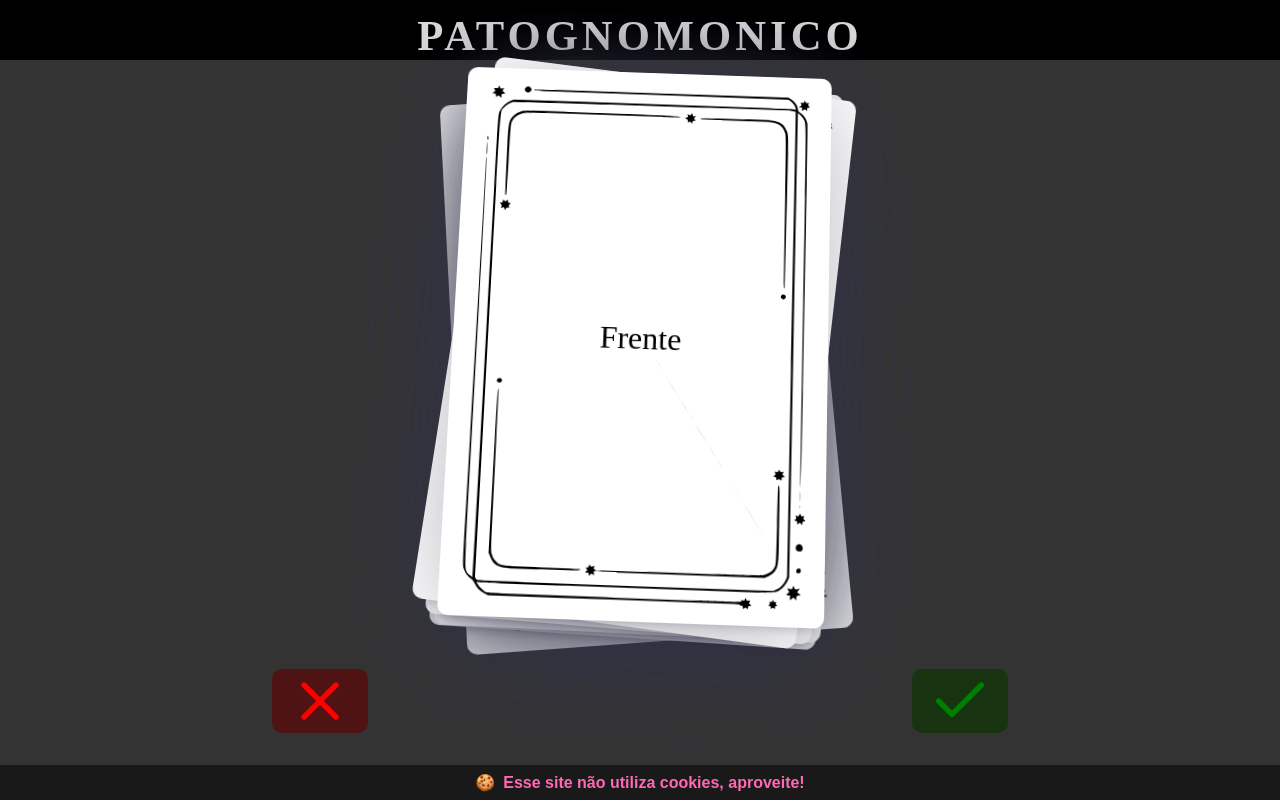
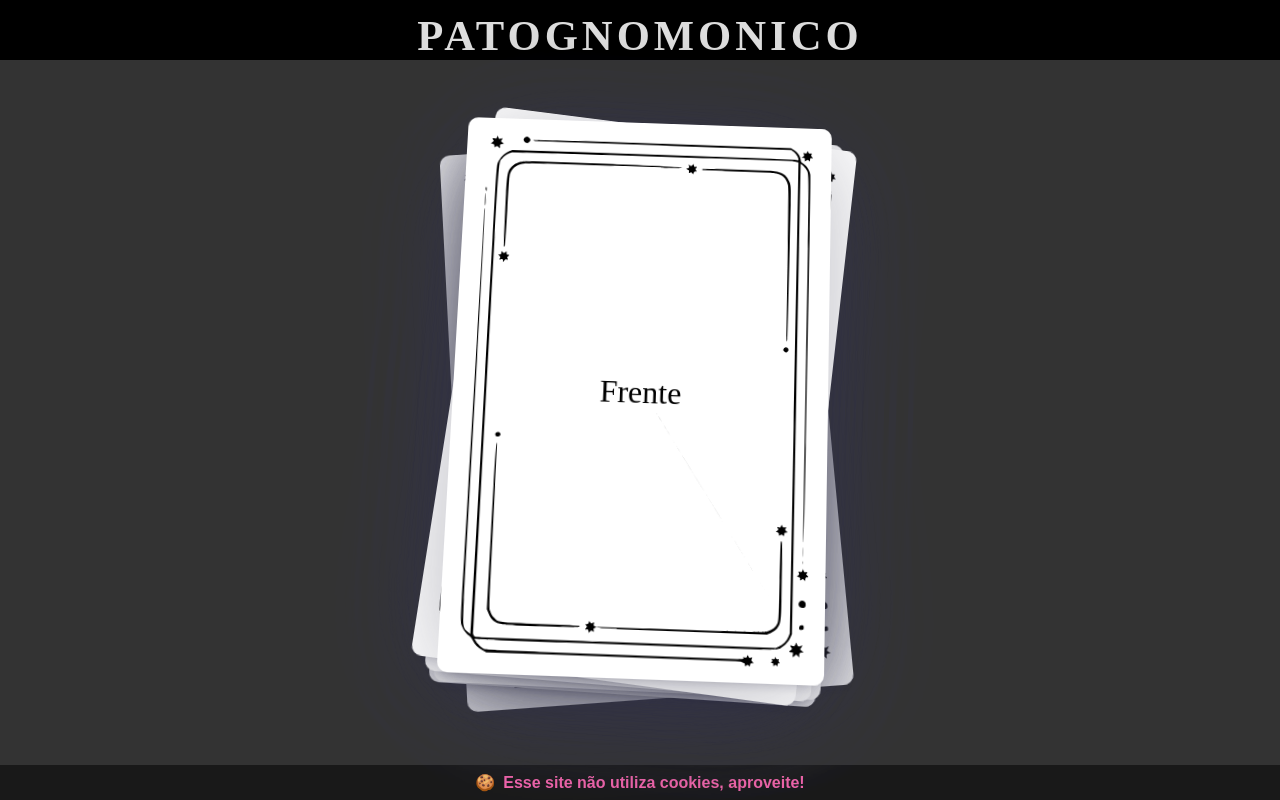
Before and after one commit to TarsiSurdi/sanequiz, a React (Vite) app: page / in a window 1280 px wide. Built offline with nearby package versions, Linux system fonts and the light colour scheme; a web font is replaced by a local one.

Commit message:
Removed controls

```diff
--- a/src/App.tsx
+++ b/src/App.tsx
@@ -16,7 +16,7 @@ function App() {
       </Header>
       <GameWrapper>
         <Deck />
-        <Controls />
+        {/* <Controls /> */}
       </GameWrapper>
       <Footer />
     </div>
--- a/src/components/Deck/Deck.tsx
+++ b/src/components/Deck/Deck.tsx
@@ -19,13 +19,8 @@ const cards = [
 ];
 
 const Wrapper = styled.div`
-  margin-top: 20px;
-
-  width: 75%;
-  height: 90%;
-
-  max-width: 450px;
-  max-height: 600px;
+  width: 80%;
+  height: 80%;
 
   display: grid;
   grid-template: 1fr / 1fr;
--- a/src/components/GameWrapper.tsx
+++ b/src/components/GameWrapper.tsx
@@ -2,7 +2,7 @@ import styled from "styled-components";
 
 export default styled.main`
   display: flex;
-  flex-direction: column;
+  justify-content: center;
   align-items: center;
 
   flex: 1;
```
